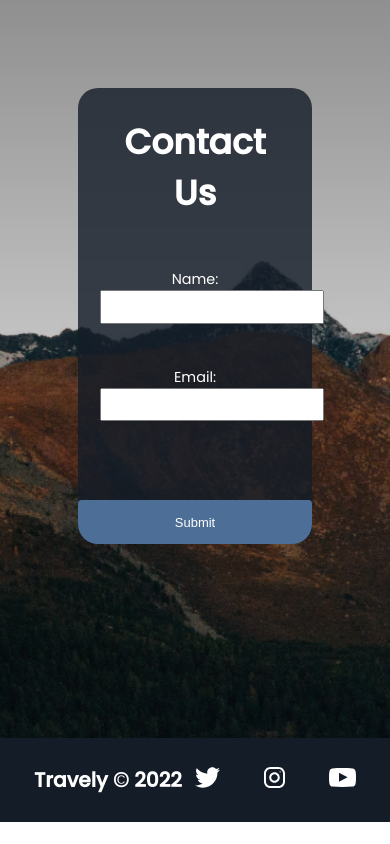
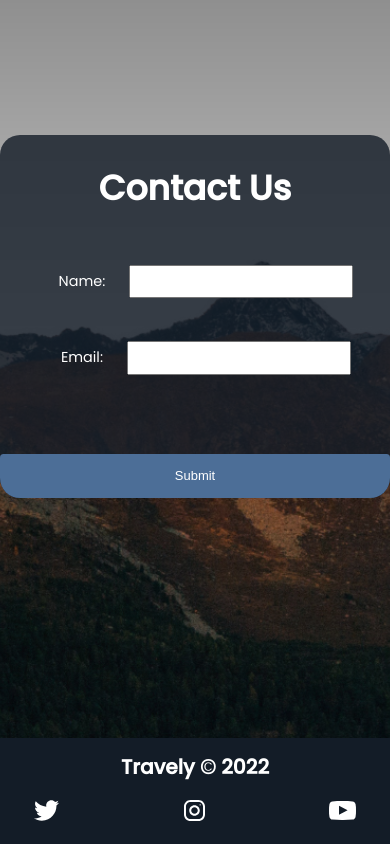
Before and after one commit to tod619/travely, a plain HTML site: page index.html in a window 390 px wide. Shown: the part 3148-3992 px from the top of the page. Before the commit the page ends 3970 px from the top, so only its background shows below. Drawn offline with Linux system fonts and the light colour scheme; a web font is replaced by a local one.

Commit message:
add responsiveness to form and footer in style.css file

```diff
--- a/style.css
+++ b/style.css
@@ -294,6 +294,7 @@ footer {
     display: flex;
     padding: 2rem;
     align-items: center;
+    flex-wrap: wrap;
 }
 
 footer h5 {
@@ -343,6 +344,18 @@ footer ul {
         -webkit-text-fill-color: #fff;
         text-align: center;
     }
+
+    .form-wrapper {
+        width: 100%;
+    }
+
+    footer {
+        text-align: center;
+    }
+
+    footer h5 {
+        padding-bottom: 2rem;
+    }
 }
 
 /* End: Media Queries */
```
